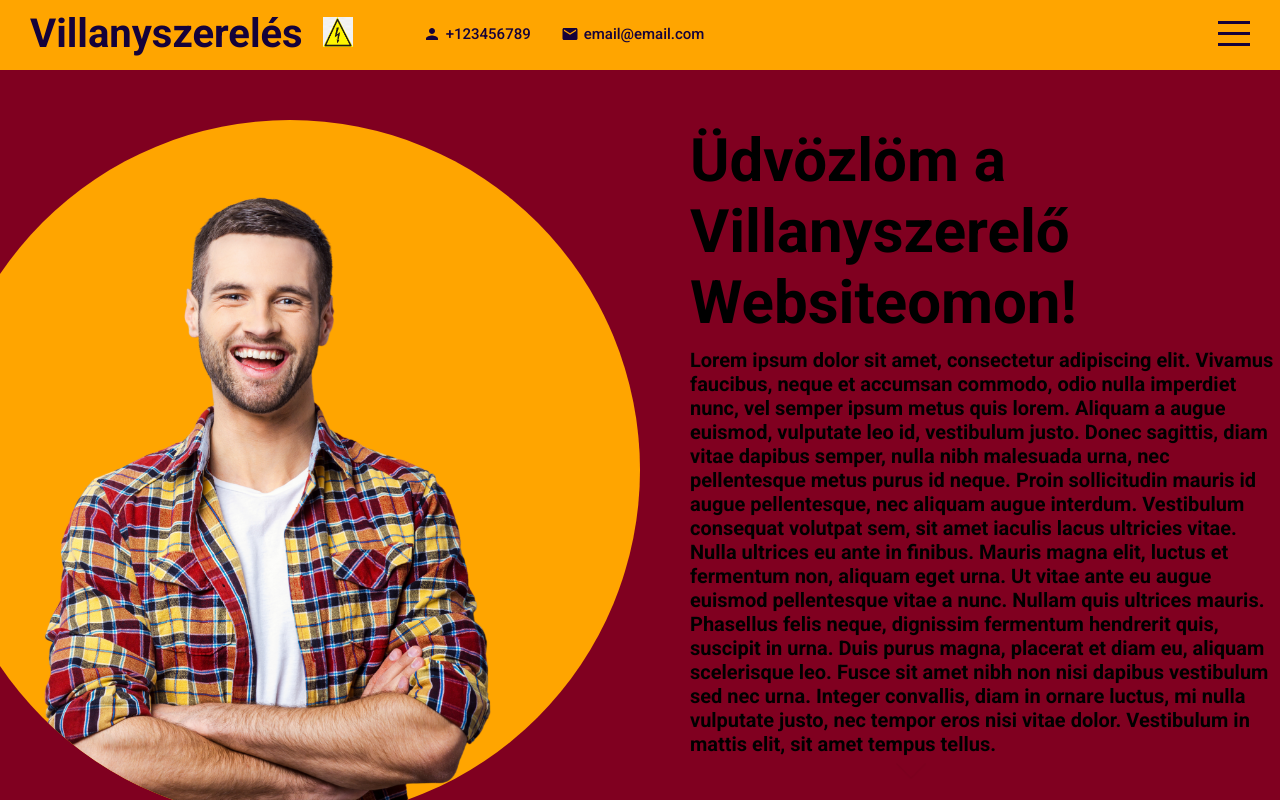
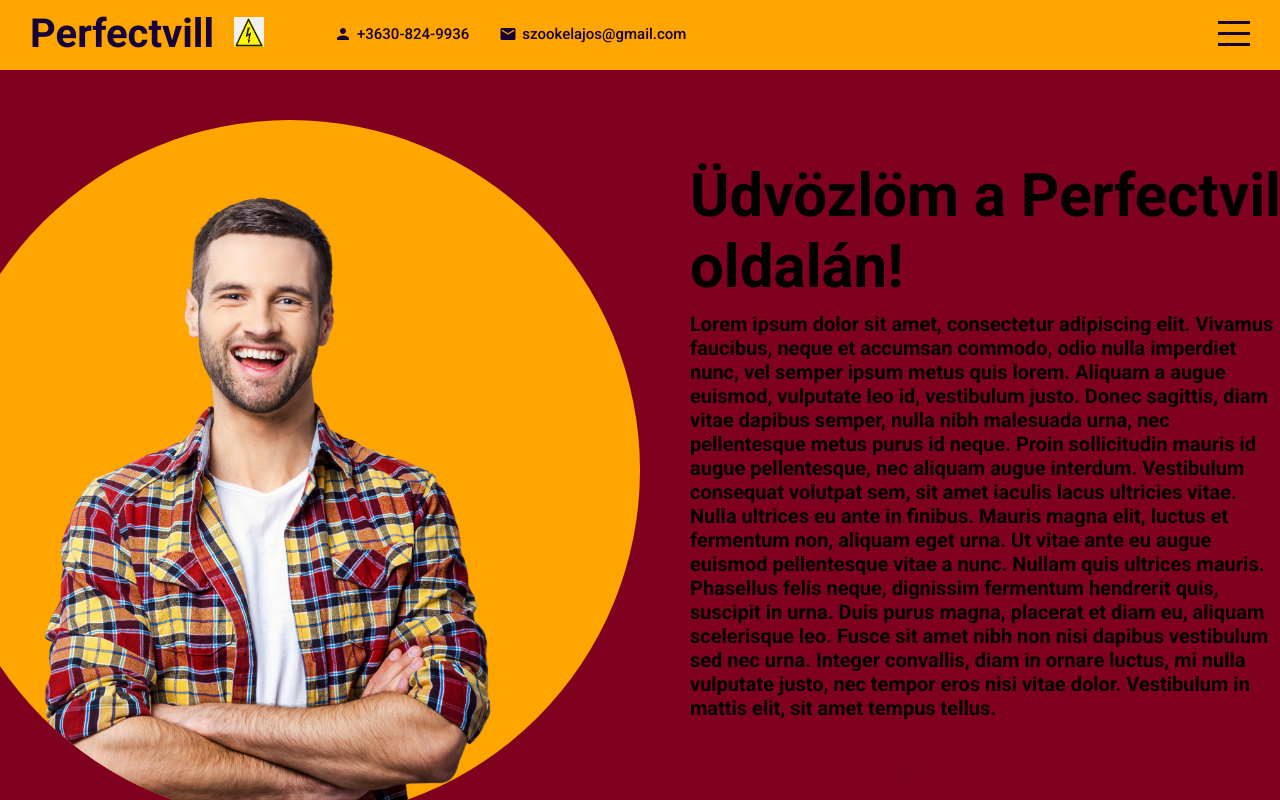
Before and after one commit to ZsoltTirkala/villanyszereles-site, a React (Create React App) app: page / in a window 1280 px wide. Built offline with nearby package versions, Linux system fonts and the light colour scheme.

Commit message:
change name and informations

```diff
--- a/public/index.html
+++ b/public/index.html
@@ -13,7 +13,7 @@
       overflow-x: hidden;
     }
   </style>
-  <title>Villanyszerelés Website</title>
+  <title>Perfectvill</title>
 </head>
 
 <body>
--- a/src/components/intro/Intro.jsx
+++ b/src/components/intro/Intro.jsx
@@ -1,6 +1,4 @@
 import "./intro.scss";
-import { init } from "ityped";
-import { useEffect, useRef } from "react";
 
 export default function Intro() {
 
@@ -13,7 +11,7 @@ export default function Intro() {
       </div>
       <div className="right">
         <div className="wrapper">
-          <h1>Üdvözlöm a Villanyszerelő Websiteomon!</h1>
+          <h1>Üdvözlöm a Perfectvill oldalán!</h1>
           <h3>Lorem ipsum dolor sit amet, consectetur adipiscing elit.
             Vivamus faucibus, neque et accumsan commodo, odio nulla imperdiet nunc, vel semper ipsum metus quis lorem.
             Aliquam a augue euismod, vulputate leo id, vestibulum justo.
--- a/src/components/topbar/Topbar.jsx
+++ b/src/components/topbar/Topbar.jsx
@@ -7,16 +7,16 @@ export default function Topbar({ menuOpen, setMenuOpen }) {
       <div className="wrapper">
         <div className="left">
           <a href="#intro" className="logo">
-            Villanyszerelés
+            Perfectvill
             <img src="./img/hazard.png" id="logo-img" alt=""></img>
           </a>
           <div className="itemContainer">
             <Person className="icon" />
-            <span>+123456789</span>
+            <span>+3630-824-9936</span>
           </div>
           <div className="itemContainer">
             <Mail className="icon" />
-            <span>email@email.com</span>
+            <span>szookelajos@gmail.com</span>
           </div>
         </div>
         <div className="right">
```
